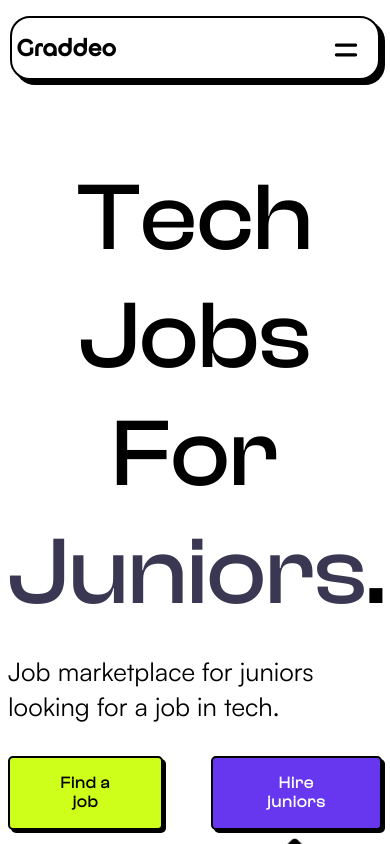
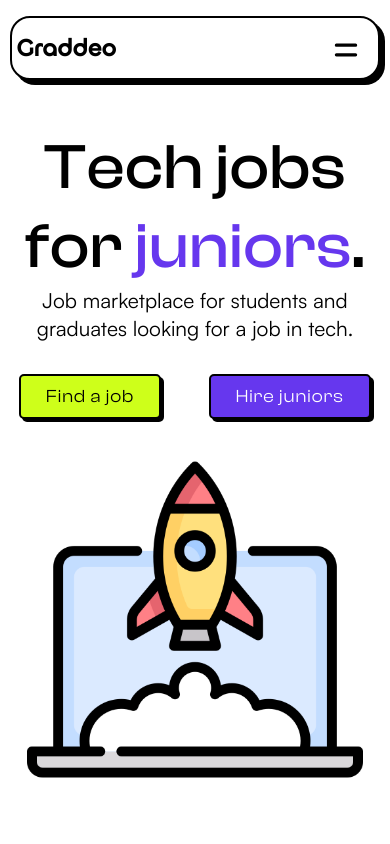
Before and after one commit to Kamo-Chip/Graddeo, a Next.js app: page / in a window 390 px wide. Built offline with nearby package versions, Linux system fonts and the light colour scheme; no server answers.

Commit message:
Updated about

```diff
--- a/components/CandidateCard.jsx
+++ b/components/CandidateCard.jsx
@@ -14,6 +14,7 @@ const CandidateCard = ({ candidate }) => {
             display: "flex",
             flexDirection: "row",
             alignItems: "flex-start",
+            width: "100%",
           }}
         >
           <div className={cardStyles.logoContainer}>
--- a/pages/about.js
+++ b/pages/about.js
@@ -5,11 +5,6 @@ const About = () => {
   return (
     <div
       className={utilitStyles.containerFlex}
-      style={{
-        backgroundColor: "var(--color-4)",
-        marginTop: "10rem",
-        padding: "0 2em 0 2em",
-      }}
     >
       <h1>
         Connecting Early Talent To <br />
--- a/sections/Hero.jsx
+++ b/sections/Hero.jsx
@@ -11,11 +11,10 @@ const Hero = () => {
         <div className={heroStyles.textContainer}>
           <h1 className={heroStyles.heroText}>
             Tech jobs <br />
-            for <span style={{color: "var(--color-2)"}}>juniors</span>.
+            for <span style={{ color: "var(--color-5)" }}>juniors</span>.
           </h1>
-          <br />
           <span className={heroStyles.tagLine}>
-            Job marketplace for juniors looking for a job in tech.
+            Job marketplace for students and graduates looking for a job in tech.
           </span>
           <div className={heroStyles.buttonContainer}>
             <button
@@ -42,10 +41,10 @@ const Hero = () => {
         </div>
         {/* <div className={heroStyles.heroImage}>🧑🏾‍💻</div> */}
         <Image
-          src="/heroimg.png"
+          src="/rocket3.png"
           alt=""
-          height={1377}
-          width={679}
+          height={512}
+          width={512}
           className={heroStyles.heroImage}
         />
       </div>
--- a/styles/about.module.css
+++ b/styles/about.module.css
@@ -3,6 +3,7 @@
     width: fit-content;
     max-width: 900px;
     margin-bottom: 3rem;
+    border: solid #000 2px;
 }
 
 .detail p {
--- a/styles/globals.css
+++ b/styles/globals.css
@@ -85,7 +85,7 @@ button {
   font-weight: 600;
   padding: .35em 1em;
   box-shadow: #000 3px 3px;
-  font-size: 1rem;
+  font-size: 1.125rem;
   transition: box-shadow 500ms;
 }
 
@@ -106,6 +106,7 @@ h3 {
   font-family: clashDisplayRegular;
   text-align: center;
   text-transform: capitalize;
+  letter-spacing: .75px;
 }
 
 h1 {
--- a/styles/hero.module.css
+++ b/styles/hero.module.css
@@ -1,7 +1,6 @@
 .container {
   display: flex;
   justify-content: center;
-  padding-top: 10rem;
   height: 100vh;
 }
 
@@ -10,12 +9,13 @@
   width: 100%;
   display: flex;
   flex-direction: row;
+  align-items: center;
   justify-content: space-between;
 }
-.heroImage {
+/* .heroImage {
   width: 619.65px;
   height: 305.55px;
-}
+} */
 
 .heroText {
   font-family: clashDisplayMedium;
@@ -23,6 +23,12 @@
   font-weight: 500;
   margin: 0;
   text-align: left;
+  text-transform: none;
+}
+
+.textContainer {
+  display: flex;
+  flex-direction: column;
 }
 
 .tagLine {
@@ -34,12 +40,18 @@
 }
 
 .buttonContainer button {
-  padding: 1em 2.5em;
+  padding: 1em 2.75em;
+  font-weight: 500;
 }
 
-@media screen and (max-width: 768px) {
+@media screen and (max-width: 1024px) {
+  .container {
+    padding-top: 10rem;
+  }
+
   .container2 {
     flex-direction: column;
+    justify-content: unset;
   }
 
   .heroText {
@@ -48,6 +60,7 @@
 
   .heroImage {
     text-align: center;
+    margin-top: 2rem;
   }
 
   .buttonContainer {
@@ -56,3 +69,45 @@
     justify-content: center;
   }
 }
+
+@media screen and (max-width: 600px) {
+  .container {
+    padding-top: 8rem;
+  }
+
+  .heroText {
+    font-size: 4rem;
+  }
+
+  .tagLine {
+    font-size: 1.3rem;
+    text-align: center;
+  }
+  .heroImage {
+    width: 90%;
+    height: auto;
+  }
+
+  .textContainer {
+    align-items: center;
+  }
+
+  .buttonContainer button {
+    padding: .5em 1.375em;
+  }
+}
+
+@media screen and (max-width: 375px) {
+  .heroText {
+    font-size: 3rem;
+  }
+  .buttonContainer {
+    flex-direction: column;
+    align-items: center;
+  }
+
+  .buttonContainer button {
+    margin-right: 0 !important;
+    margin-bottom: 1em;
+  }
+}
--- a/styles/indexCandidates.module.css
+++ b/styles/indexCandidates.module.css
@@ -1,5 +1,5 @@
 .container {
-  padding-top: 10rem;
+  padding-top: 9rem;
   display: flex;
   flex-direction: column;
   align-items: center;
@@ -34,7 +34,6 @@
 
 .explanation {
   max-width: 1000px;
-  text-align: center;
   font-size: 1.2rem;
 }
 .explanation2 {
@@ -42,13 +41,14 @@
   flex-direction: row;
   align-items: center;
   justify-content: space-between;
-  max-width: 800px;
+  max-width: 900px;
   width: 100%;
 }
 
 .explanation2 p {
   font-size: 2rem;
-  /* transform: skewX(10deg); */
+  padding: .5em 2em;
+  border: solid #000 2px;
 }
 
 .details {
@@ -60,12 +60,28 @@
 
 .details img {
   margin-right: 2rem;
+  width: 40%;
+  height: auto;
 }
-@media screen and (max-width: 1200px){
+/* @media screen and (max-width: 1200px){
   .details img {
     width: 600px;
     height: auto;
   }
+} */
+
+.sectionPad {
+  padding: 0em 2em 1em 2em;
+}
+
+.section1 {
+  display: flex;
+  flex-direction: column;
+  width: 100%;
+  align-items: center;
+  background-color: var(--color-4);
+  padding-bottom: 2em;
+  border: solid #000 2px;
 }
 
 @media screen and (max-width: 1024px){
@@ -76,14 +92,10 @@
     margin: 0;
     margin: 2rem 0;
     width: 90%;
+    max-width: 600px;
     height: auto;
   }
-}
 
-@media screen and (max-width: 850px) {
-  /* .featuresContainer {
-        flex-direction: column;
-    } */
   .feature {
     font-size: 1.25rem;
     width: 200px;
@@ -120,12 +132,15 @@
 }
 
 @media screen and (max-width: 425px) {
+  .sectionPad {
+    padding: 1em;
+  }
+
   .details {
     padding: 0 1em;
   }
   .explanation2 p {
     font-size: 1.3rem;
-    padding: 0 1em;
   }
 
   .explanation2 img {
--- a/styles/jobs.module.css
+++ b/styles/jobs.module.css
@@ -1,6 +1,7 @@
 .container {
   display: flex;
   flex-direction: column;
+  width: 100%;
 }
 
 .searchContainer {
```
Also changed, not shown: pages/candidates/index.js (+16 -22 lines), pages/companies/index.js (+31 -28 lines), public/companyindex.png, public/rocket3.png (added), todo.txt.
